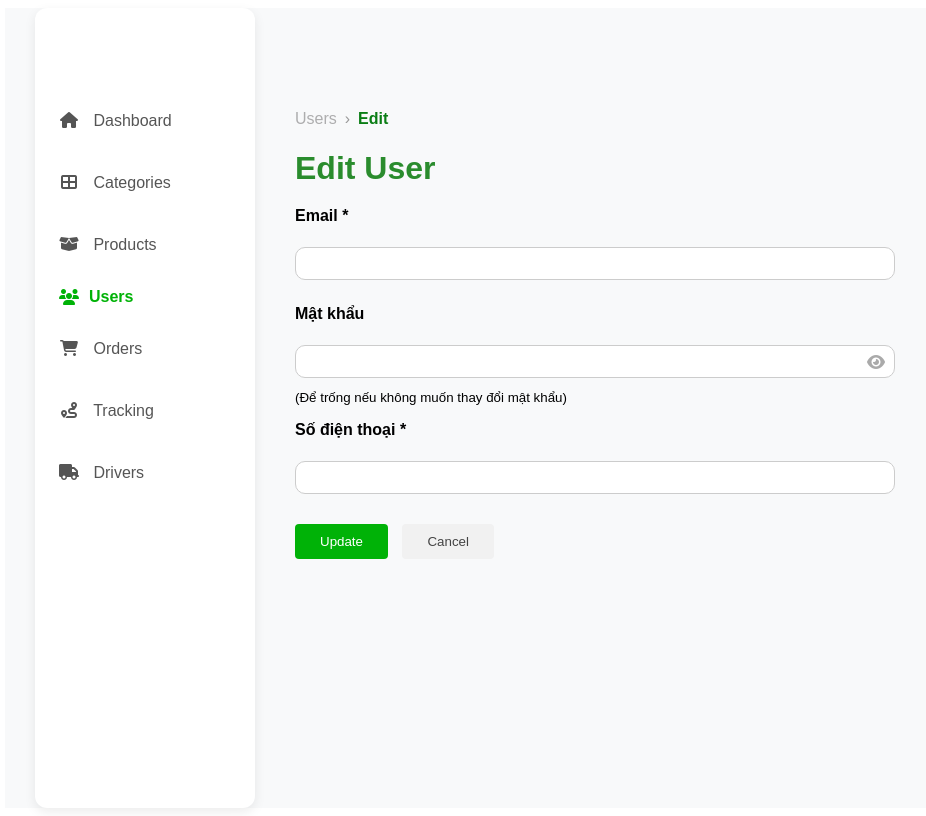
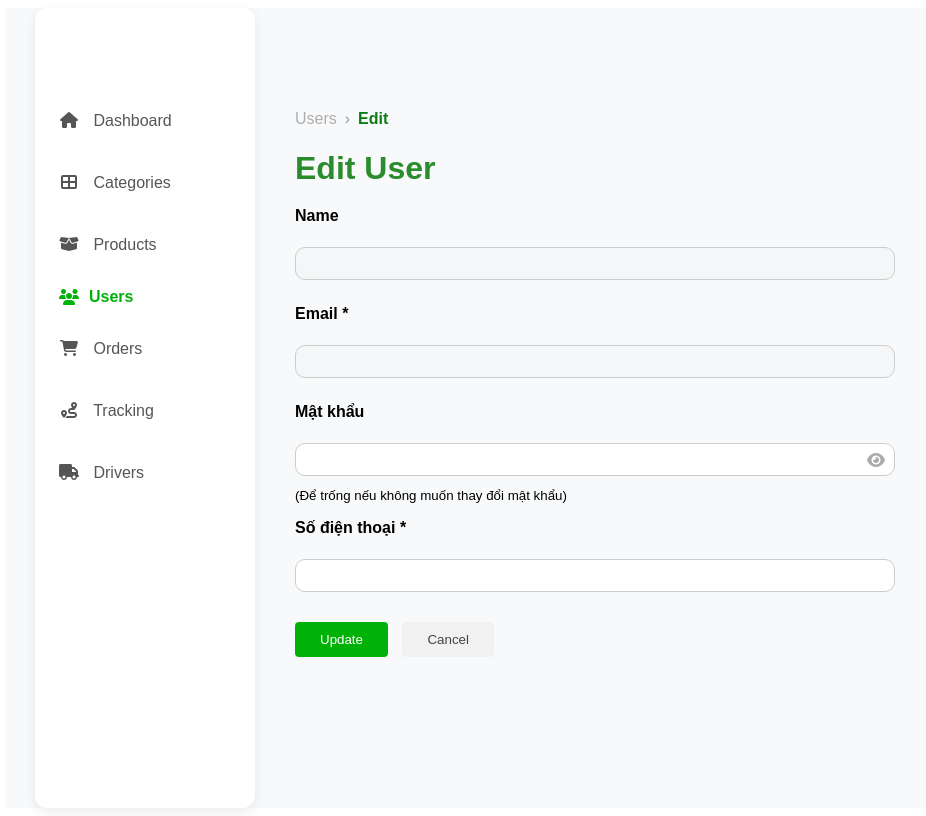
Before and after one commit to Pamngcanh24/Ecobazar, a PHP site: page /Admin/user_edit.php in a window 1280 px wide. Shown: the whole page, without its empty margins (3-929 px from the left). Run offline with PHP 8.4, Linux system fonts and the light colour scheme; the visitor is signed in with stand-in values (Sample User, id 1); data comes from the database, SQL or seed files in the repository; data that the repository does not hold is empty.

Commit message:
edit 6-12

```diff
--- a/Admin/order_edit.php
+++ b/Admin/order_edit.php
@@ -154,7 +154,7 @@ $orderCode = $today . '-' . str_pad($orderNumber, 4, '0', STR_PAD_LEFT);
         <h2>Shipping Information</h2>
         <div class="form-group">
           <label for="shipping_name">Name <span style="color: red">*</span></label>
-          <input type="text" id="shipping_name" name="shipping_name" value="<?php echo htmlspecialchars($order['shipping_name']); ?>" required>
+          <input type="text" id="shipping_name" name="shipping_name" value="<?php echo htmlspecialchars($order['shipping_name']); ?>" disabled>
         </div>
       <div class="form-group">
           <label for="order_code">Order Code</label>
@@ -163,7 +163,7 @@ $orderCode = $today . '-' . str_pad($orderNumber, 4, '0', STR_PAD_LEFT);
 
       <div class="form-group">
           <label for="shipping_phone">Phone <span style="color: red">*</span></label>
-          <input type="text" id="shipping_phone" name="shipping_phone" value="<?php echo htmlspecialchars($order['shipping_phone']); ?>" required>
+          <input type="text" id="shipping_phone" name="shipping_phone" value="<?php echo htmlspecialchars($order['shipping_phone']); ?>" disabled>
         </div>
 
         <div class="form-group">
--- a/Admin/user_edit.php
+++ b/Admin/user_edit.php
@@ -89,8 +89,10 @@ if ($_SERVER['REQUEST_METHOD'] === 'POST') {
     <?php if (isset($message)) echo "<p class='message'>$message</p>"; ?>
 
     <form action="" method="POST">
+      <label for="first_name">Name</label>
+        <input type="first_name" id="first_name" name="first_name" value="<?php echo htmlspecialchars($user_data['first_name']); ?>" disabled>
       <label for="email">Email *</label>
-      <input type="email" id="email" name="email" value="<?php echo htmlspecialchars($user_data['email']); ?>" required>
+        <input type="email" id="email" name="email" value="<?php echo htmlspecialchars($user_data['email']); ?>" disabled>
 
       <label for="password">Mật khẩu</label>
       <div class="password-wrapper">
```
Also changed, not shown: Admin/driver_edit.php (+5 -4 lines), Admin/uploads/capsicum-green.png (deleted), Admin/uploads/cauliflower.jpg (added).
